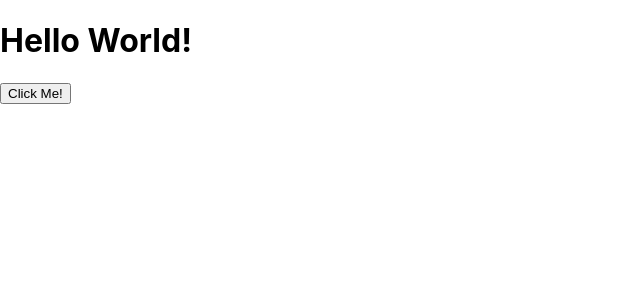
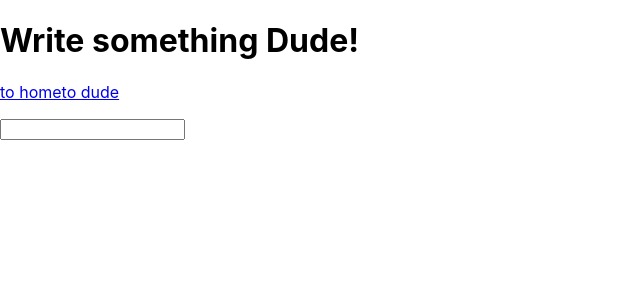
Before and after one commit to suxxus-react/react-router-explore, a React (Create React App) app: page /dude in a window 1280 px wide. Shown: the top 300 px of the page, without its empty margins (0-640 px from the left). Built offline with nearby package versions, Linux system fonts and the light colour scheme.

Commit message:
Initial commit

```diff
--- a/package.json
+++ b/package.json
@@ -9,7 +9,7 @@
     "react": "^16.12.0",
     "react-dom": "^16.12.0",
     "react-redux": "^7.1.3",
-    "react-router": "^5.1.2",
+    "react-router-dom": "^5.1.2",
     "react-scripts": "3.3.1",
     "redux": "^4.0.5"
   },
--- a/src/App.css
+++ b/src/App.css
@@ -5,6 +5,10 @@
 .App-logo {
   height: 40vmin;
   pointer-events: none;
+}
+
+.footer > a {
+  padding: 10px;
 }
 
 @media (prefers-reduced-motion: no-preference) {
--- a/src/App.js
+++ b/src/App.js
@@ -2,37 +2,41 @@ import React from "react";
 
 import {connect} from "react-redux";
 
-import {activateGeod, closeGeod} from "./redux";
+import {withRouter} from "react-router-dom";
 
-// App.js
+import {NavLink} from "react-router-dom";
+
 export class App extends React.Component {
+  isDude() {
+    return this.props?.match?.params?.filter === "dude";
+  }
+
+  getTitle() {
+    return this.isDude() ? "Write something Dude!" : "Hey Dude!";
+  }
+
   render() {
     return (
       <div>
-        <h1>{this.props.geod.title || "Hello World!"}</h1>
-
-        {this.props.geod.title ? (
-          <button onClick={this.props.closeGeod}>Exit Geod</button>
-        ) : (
-          <button onClick={() => this.props.activateGeod({title: "Hello dude!"})}>
-            Click Me!
-          </button>
-        )}
+        <h1>{this.getTitle()}</h1>
+        <nav className="footer">
+          <NavLink exact to="/home">
+            to home
+          </NavLink>
+          <NavLink exact to="/dude">
+            to dude
+          </NavLink>
+        </nav>
       </div>
     );
   }
 }
 
-// AppContainer.js
-const mapStateToProps = state => ({
-  geod: state.geod,
-});
-
-const mapDispatchToProps = {
-  activateGeod,
-  closeGeod,
-};
-
-const AppContainer = connect(mapStateToProps, mapDispatchToProps)(App);
+const AppContainer = withRouter(
+  connect(
+    () => {},
+    () => {}
+  )(App)
+);
 
 export default AppContainer;
--- /dev/null
+++ b/src/SaySomething.js
@@ -0,0 +1,25 @@
+import React from "react";
+
+import {connect} from "react-redux";
+
+import {withRouter} from "react-router-dom";
+
+import {insertText} from "./redux";
+
+const SaySomething = ({handleChange, userText}) => {
+  return (
+    <div>
+      <p>{userText}</p>
+      <input type="text" onChange={handleChange} value={userText} />
+    </div>
+  );
+};
+
+export default withRouter(
+  connect(
+    ({geod}) => ({userText: geod.userText}),
+    dispatch => ({
+      handleChange: evt => dispatch(insertText({userText: evt.target.value})),
+    })
+  )(SaySomething)
+);
--- a/src/index.js
+++ b/src/index.js
@@ -2,7 +2,11 @@ import * as serviceWorker from "./serviceWorker";
 
 import React from "react";
 import ReactDOM from "react-dom";
+
+import {BrowserRouter as Router, Switch, Route} from "react-router-dom";
+
 import App from "./App";
+import SaySomething from "./SaySomething";
 import "./index.css";
 
 // Add these imports - Step 1
@@ -12,7 +16,14 @@ import {store} from "./redux";
 // Wrap existing app in Provider - Step 2
 ReactDOM.render(
   <Provider store={store}>
-    <App />
+    <Router>
+      <Route path="/:filter?">
+        <App />
+      </Route>
+      <Route path="/dude">
+        <SaySomething />
+      </Route>
+    </Router>
   </Provider>,
   document.getElementById("root")
 );
--- a/src/redux.js
+++ b/src/redux.js
@@ -1,22 +1,21 @@
 import {combineReducers, createStore} from "redux";
 
-// actions.js
-export const activateGeod = geod => ({
-  type: "ACTIVATE_GEOD",
-  geod,
+const initState = (title = "", userText = "") => ({
+  title,
+  userText,
 });
 
-export const closeGeod = () => ({
-  type: "CLOSE_GEOD",
+// actions.js
+export const insertText = userText => ({
+  type: "INSERT_TEXT",
+  userText,
 });
 
 // reducers.js
-export const geod = (state = {}, action) => {
+export const geod = (state = {userText: ""}, action) => {
   switch (action.type) {
-    case "ACTIVATE_GEOD":
-      return action.geod;
-    case "CLOSE_GEOD":
-      return {};
+    case "INSERT_TEXT":
+      return action.userText;
     default:
       return state;
   }
```
Also changed, not shown: 1 other file (tests, documents, lock files or other folders).
